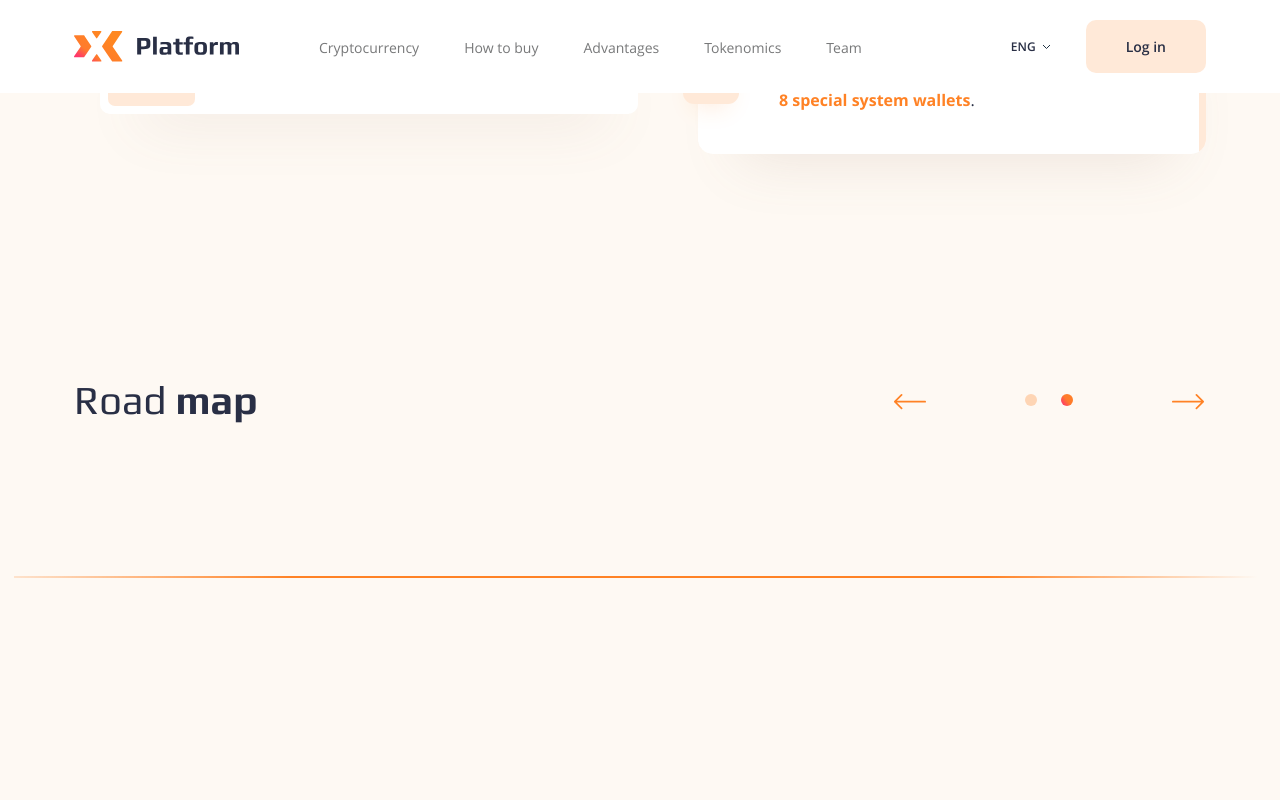
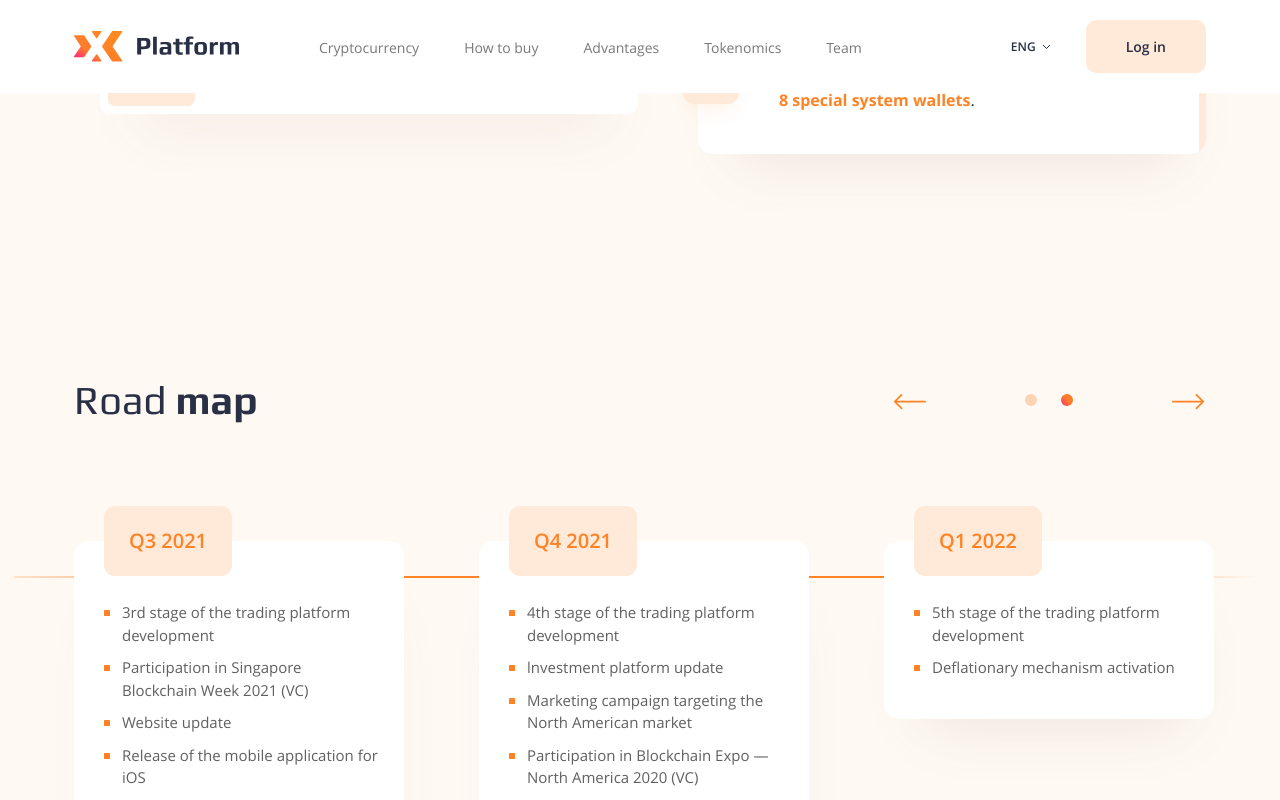
Before and after one commit to DimonONE/xpp, a React (Create React App) app: page / in a window 1280 px wide. Both pictures are taken after a click on the element 1067 px from the left and 7733 px from the top of the page. Shown: the part 7333-8133 px from the top of the page. Built offline with nearby package versions, Linux system fonts and the light colour scheme.

Commit message:
SectionRoadmap fix error

```diff
--- a/src/pages/HeadPage/Main/components/SectionRoadmap/SectionRoadmap.jsx
+++ b/src/pages/HeadPage/Main/components/SectionRoadmap/SectionRoadmap.jsx
@@ -79,14 +79,14 @@ export const SectionRoadmap = (props) => {
         </div>
         <Swiper className="swiper-container roadmap__slider">
           <div className="swiper-container roadmap__slider">
-            <div className={`swiper-wrapper ${style.swiper_wrapper}`}>
+            <div className={`swiper-wrapper`}>
               <SwiperSlide
-                className={`swiper-wrapper ${
+                className={` ${
                   folowing ? "swiper-slide-active" : style.swiper_slide__none
-                } ${style.swiper_wrapper}`}
+                } `}
               >
                 <div
-                  className={`swiper-slide roadmap__slider-item ${
+                  className={`roadmap__slider-item ${
                     folowing ? "swiper-slide-active" : style.swiper_slide__none
                   } ${style.swiper_slide__width}`}
                 >
@@ -114,7 +114,7 @@ export const SectionRoadmap = (props) => {
               </SwiperSlide>
               <SwiperSlide>
                 <div
-                  className={`swiper-slide roadmap__slider-item swiper-slide-next ${
+                  className={` roadmap__slider-item swiper-slide-next ${
                     !folowing ? style.swiper_slide__none : ""
                   } ${style.swiper_slide__width}`}
                 >
@@ -156,7 +156,7 @@ export const SectionRoadmap = (props) => {
               </SwiperSlide>
               <SwiperSlide>
                 <div
-                  className={`swiper-slide roadmap__slider-item ${
+                  className={`roadmap__slider-item ${
                     !folowing ? style.swiper_slide__none : ""
                   } ${style.swiper_slide__width}`}
                 >
@@ -197,12 +197,14 @@ export const SectionRoadmap = (props) => {
               </SwiperSlide>
               <SwiperSlide
                 className={`swiper-slide swiper-wrapper ${
-                  folowing ? "swiper-slide-active" : ""
-                } ${style.swiper_slide__width}`}
+                  !folowing ? "swiper-slide-active" : style.swiper_slide__none
+                } `}
               >
                 <div
                   className={`swiper-slide roadmap__slider-item ${
-                    folowing ? "swiper-slide-active" : ""
+                    !folowing
+                      ? "swiper-slide-active"
+                      : `swiper-slide-active ${style.swiper_slide__none}`
                   } ${style.swiper_slide__width}`}
                 >
                   <div className="roadmap__slider-item-label">Q3 2021</div>
@@ -231,7 +233,11 @@ export const SectionRoadmap = (props) => {
               </SwiperSlide>
               <SwiperSlide>
                 <div
-                  className={`swiper-slide roadmap__slider-item ${style.swiper_slide__width}`}
+                  className={`swiper-slide roadmap__slider-item ${
+                    !folowing
+                      ? "swiper-slide-active"
+                      : `swiper-slide-active ${style.swiper_slide__none}`
+                  } ${style.swiper_slide__width}`}
                 >
                   <div className="roadmap__slider-item-label">Q4 2021</div>
                   <ul className="roadmap__slider-item-list">
@@ -261,7 +267,11 @@ export const SectionRoadmap = (props) => {
               </SwiperSlide>
               <SwiperSlide>
                 <div
-                  className={`swiper-slide roadmap__slider-item ${style.swiper_slide__width}`}
+                  className={`swiper-slide roadmap__slider-item ${
+                    !folowing
+                      ? "swiper-slide-active"
+                      : `swiper-slide-active ${style.swiper_slide__none}`
+                  } ${style.swiper_slide__width}`}
                 >
                   <div className="roadmap__slider-item-label">Q1 2022</div>
                   <ul className="roadmap__slider-item-list">
```
Also changed, not shown: src/App.css.
